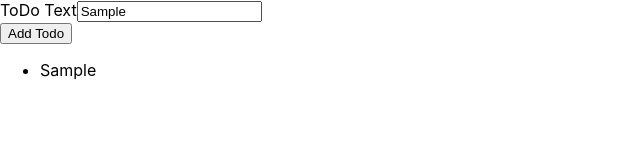
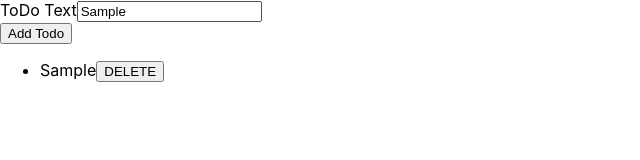
Before and after one commit to maya-salcedo/todo-react-typescript, a React (Create React App) app: page / in a window 1280 px wide. Both pictures are taken after typing "Sample" into the empty fields and a click on the button "Add Todo". Shown: the top 160 px of the page, without its empty margins (0-640 px from the left). Built offline with nearby package versions, Linux system fonts and the light colour scheme.

Commit message:
more props and statework

```diff
--- a/src/App.tsx
+++ b/src/App.tsx
@@ -13,10 +13,16 @@ const App: React.FC = () => {
     ]);
   };
 
+  const todoDeleteHandler = (todoId: string) => {
+    setTodos((prevTodos) => {
+      return prevTodos.filter((todo) => todo.id !== todoId);
+    });
+  };
+
   return (
     <div className="App">
       <NewTodo onAddTodo={todoAddHandler} />
-      <TodoList items={todos} />
+      <TodoList items={todos} onDeleteTodo={todoDeleteHandler} />
     </div>
   );
 };
--- a/src/components/ToDoList.tsx
+++ b/src/components/ToDoList.tsx
@@ -2,13 +2,19 @@ import React from 'react';
 
 interface TodoListProps {
   items: { id: string; text: string }[];
+  onDeleteTodo: (id: string) => void;
 }
 
 const ToDoList: React.FC<TodoListProps> = (props) => {
   return (
     <ul>
       {props.items.map((todo) => (
-        <li key={todo.id}>{todo.text}</li>
+        <li key={todo.id}>
+          <span>{todo.text}</span>
+          <button onClick={props.onDeleteTodo.bind(null, todo.id)}>
+            DELETE
+          </button>
+        </li>
       ))}
     </ul>
   );
```
